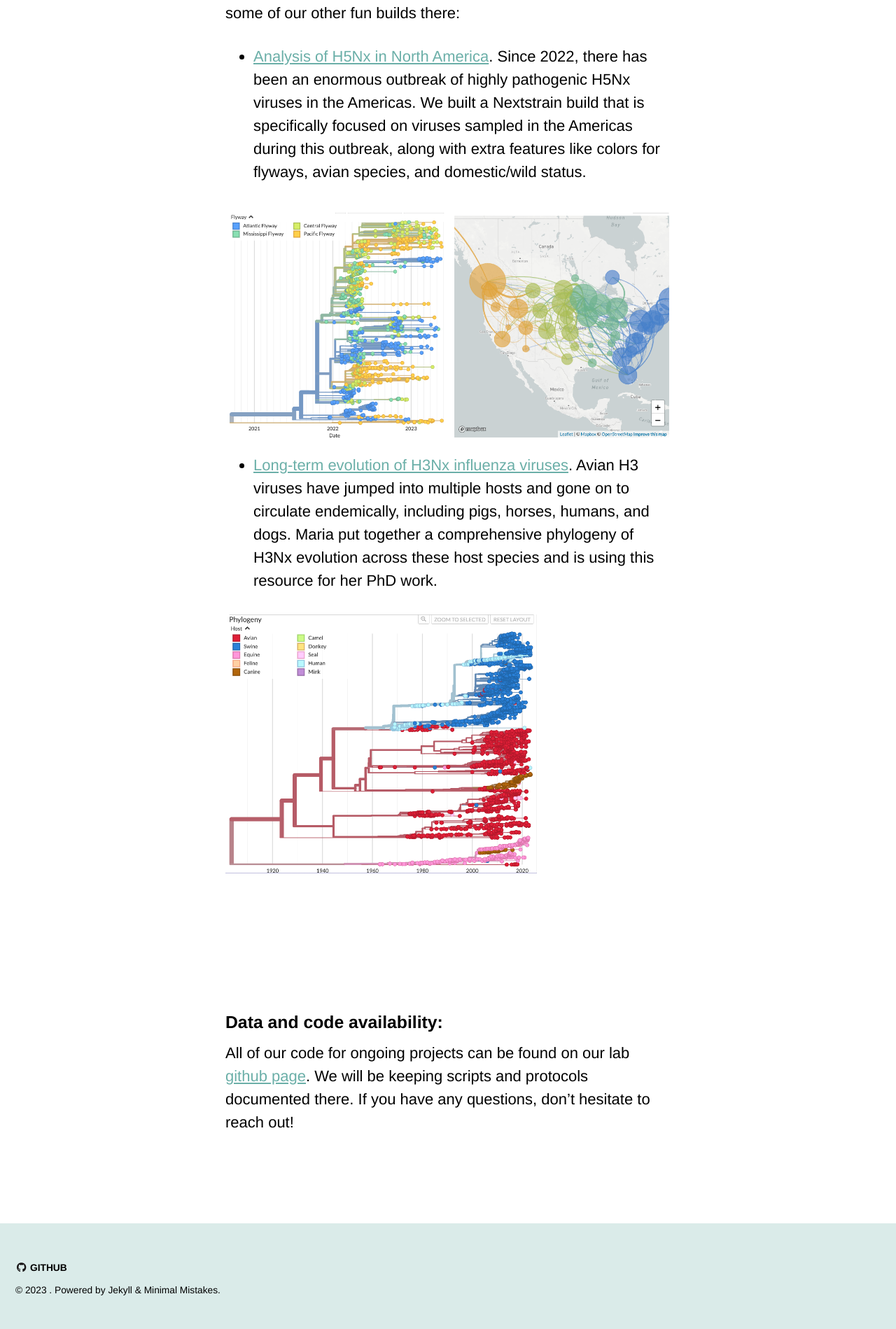
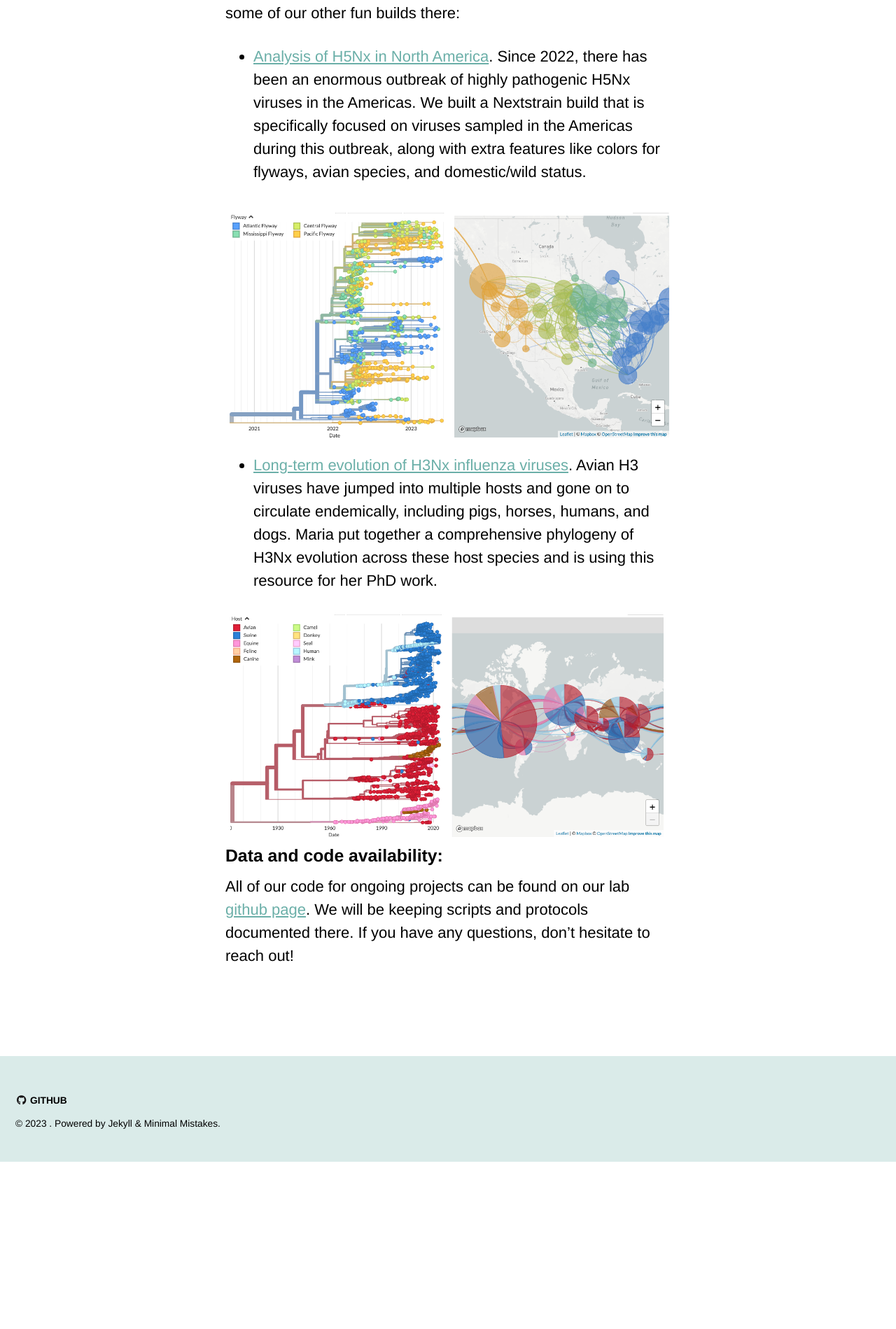
Before and after one commit to lmoncla/monclalab, a Jekyll site: the page built from _pages/data.md, in a window 1280 px wide. Shown: the part 1412-3311 px from the top of the page at 70% size. Built offline with Jekyll 4.4.1, drawn with Linux system fonts in a browser that asks for light colours; cached includes are drawn as plain includes; a script that is not in the unit is left out; comment, search, counter and statistics services are not loaded; after the commit the page ends 3072 px from its top, so only the background shows below that.

Commit message:
replacing h3nx image

```diff
--- a/_pages/data.md
+++ b/_pages/data.md
@@ -34,22 +34,8 @@ In addition to the resources hosted on the live Nextstrain site, we also maintai
 
 * [Long-term evolution of H3Nx influenza viruses](https://nextstrain.org/groups/moncla-lab/h3nx/ha). Avian H3 viruses have jumped into multiple hosts and gone on to circulate endemically, including pigs, horses, humans, and dogs. Maria put together a comprehensive phylogeny of H3Nx evolution across these host species and is using this resource for her PhD work.
 <center>
-<img src="/monclalab/assets/images/h3nx-nextstrain-2023-12-14.png" width="70%" title="H5Nx global Nextstrain build" align="left" vspace="10">
+<img src="/monclalab/assets/images/h3nx-nextstrain-2023-12-14.png" width="100%" title="H5Nx global Nextstrain build" align="left" vspace="10">
 </center>
-<br/>
-<br/>
-<br/>
-<br/>
-<br/>
-<br/>
-<br/>
-<br/>
-<br/>
-<br/>
-<br/>
-<br/>
-<br/>
-<br/>
 <br/>
 <br/>
 
```
Also changed, not shown: assets/images/h3nx-nextstrain-2023-12-14.png.
